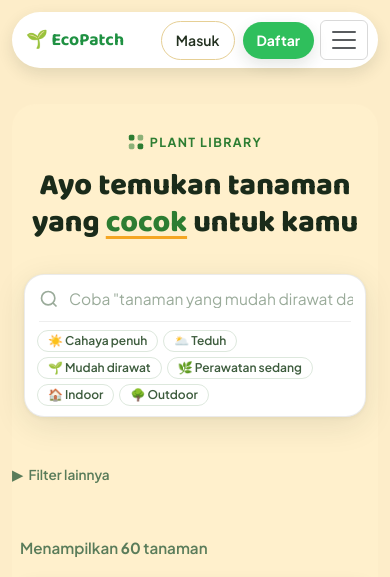
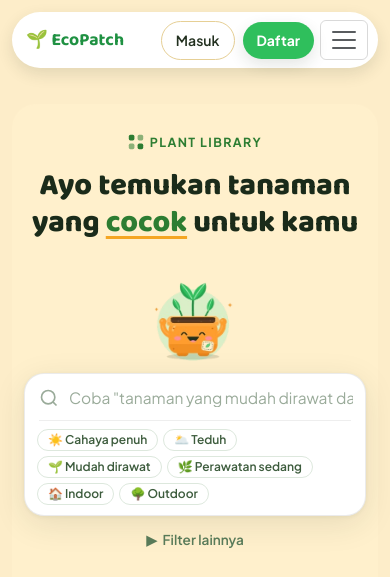
Before and after one commit to pbpa02-ecopatch/ecopatch-web, a Django app: page /plants/ in a window 390 px wide. Shown: the top 577 px of the page. Run offline with Django 5.2, Linux system fonts and the light colour scheme; data comes from the database, SQL or seed files in the repository; some libraries are stand-ins or nearby versions.

Commit message:
feat(plant-library): add mascot to hero

```diff
--- a/templates/plant_library/plant_list.html
+++ b/templates/plant_library/plant_list.html
@@ -1,4 +1,5 @@
 {% extends "base.html" %}
+{% load static %}
 {% block title %}Plant Library - EcoPatch{% endblock %}
 
 {% block extra_head %}
@@ -52,6 +53,21 @@
         text-underline-offset: 5px;
         text-decoration-thickness: 3px;
     }
+    .pl-hero-mascot {
+    position: absolute;
+    right: 7%;
+    top: 70px;
+    width: 140px;
+    height: auto;
+}
+@media (max-width: 768px) {
+    .pl-hero-mascot {
+        position: static;
+        display: block;
+        width: 90px;
+        margin: 0 auto 12px;
+    }
+}
 
     /* ---------- Search Container ---------- */
     .pl-search-wrap {
@@ -370,6 +386,11 @@
             yang <span class="accent-green">cocok</span> untuk kamu
         </h1>
 
+        <img
+            src="{% static 'img/mascot/petak-semangat.png' %}"
+            alt="Maskot pot tanaman EcoPatch"
+            class="pl-hero-mascot"
+>
 
         {% with cur_q=query cur_sun=selected_sunlight cur_diff=selected_difficulty cur_io=selected_indoor_outdoor cur_cat=selected_category cur_space=selected_space_requirement %}
         <form method="get" action="{% url 'plant_library:plant_list' %}" id="pl-search-form">
@@ -479,7 +500,6 @@
                 </div>
                 </div>
             </div>
-        </div>
         </form>
 
 
```
